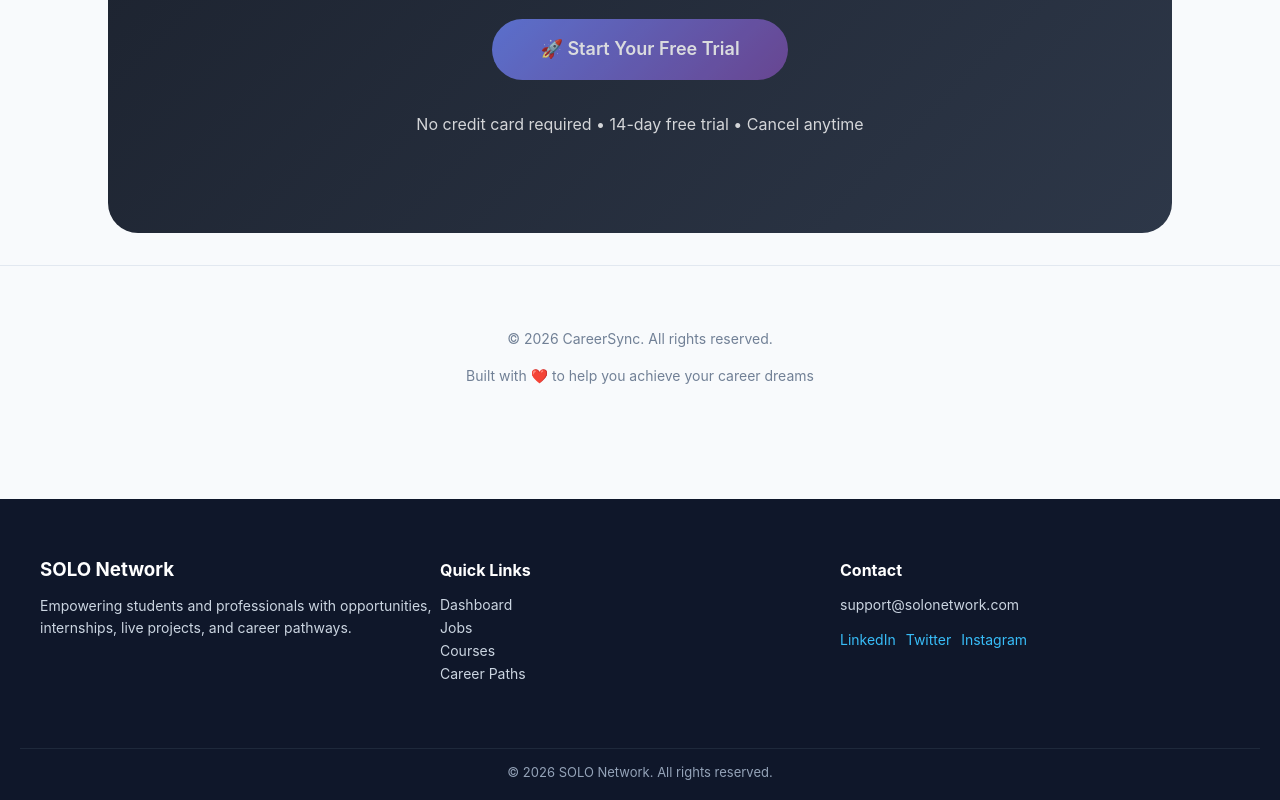
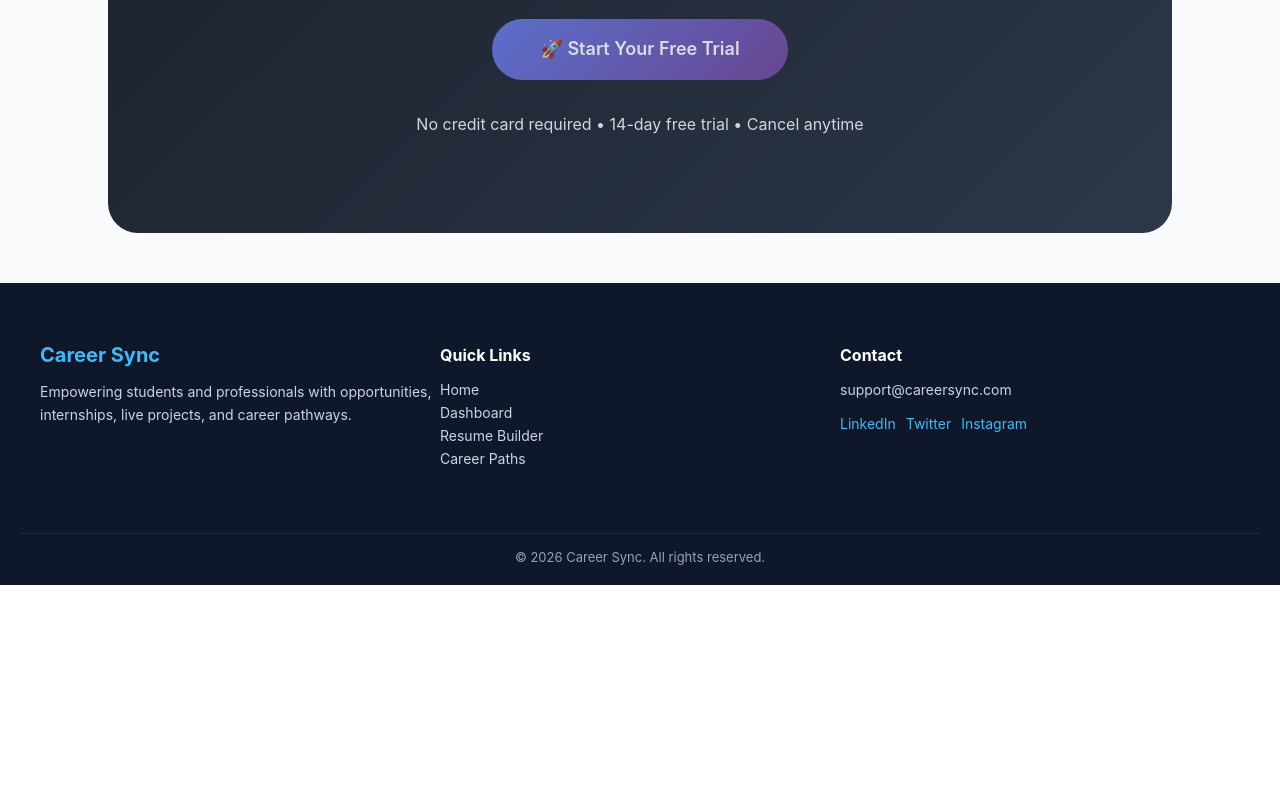
Before and after one commit to komalbendre/Project, a React (Create React App) app: page / in a window 1280 px wide. Shown: the part 3332-4132 px from the top of the page. After the commit the page ends 3917 px from the top, so only its background shows below. Built offline with nearby package versions, Linux system fonts and the light colour scheme; no server answers.

Commit message:
updated footer and home

```diff
--- a/src/components/Footer.js
+++ b/src/components/Footer.js
@@ -9,7 +9,9 @@ const Footer = () => {
 
         {/* Left Section */}
         <div style={styles.section}>
-          <h3 style={styles.logo}>SOLO Network</h3>
+          <h3 style={{ ...styles.logo, color: "#38bdf8" }}>
+            Career Sync
+          </h3>
           <p style={styles.text}>
             Empowering students and professionals with opportunities,
             internships, live projects, and career pathways.
@@ -20,9 +22,9 @@ const Footer = () => {
         <div style={styles.section}>
           <h4 style={styles.heading}>Quick Links</h4>
           <ul style={styles.list}>
+            <li><a href="/" style={styles.link}>Home</a></li>
             <li><a href="/dashboard" style={styles.link}>Dashboard</a></li>
-            <li><a href="/jobs" style={styles.link}>Jobs</a></li>
-            <li><a href="/courses" style={styles.link}>Courses</a></li>
+             <li><a href="/resume" style={styles.link}>Resume Builder</a></li>
             <li><a href="/career-paths" style={styles.link}>Career Paths</a></li>
           </ul>
         </div>
@@ -30,7 +32,7 @@ const Footer = () => {
         {/* Right Section */}
         <div style={styles.section}>
           <h4 style={styles.heading}>Contact</h4>
-          <p style={styles.text}>support@solonetwork.com</p>
+          <p style={styles.text}>support@careersync.com</p>
           <div style={styles.socialContainer}>
             <a href="#" style={styles.social}>LinkedIn</a>
             <a href="#" style={styles.social}>Twitter</a>
@@ -40,7 +42,7 @@ const Footer = () => {
       </div>
 
       <div style={styles.bottom}>
-        © {year} SOLO Network. All rights reserved.
+        © {year} Career Sync. All rights reserved.
       </div>
     </footer>
   );
@@ -67,6 +69,8 @@ const styles = {
   },
   logo: {
     marginBottom: "10px",
+    fontSize: "20px",
+    fontWeight: "bold",
   },
   heading: {
     marginBottom: "10px",
--- a/src/pages/Home.js
+++ b/src/pages/Home.js
@@ -511,13 +511,6 @@ const Home = () => {
         </p>
       </section>
 
-      {/* Footer section */}
-      <footer style={styles.footer}>
-        <p>© {new Date().getFullYear()} CareerSync. All rights reserved.</p>
-        <p style={{ marginTop: "0.5rem" }}>
-          Built with ❤️ to help you achieve your career dreams
-        </p>
-      </footer>
     </div>
   );
 };
```
